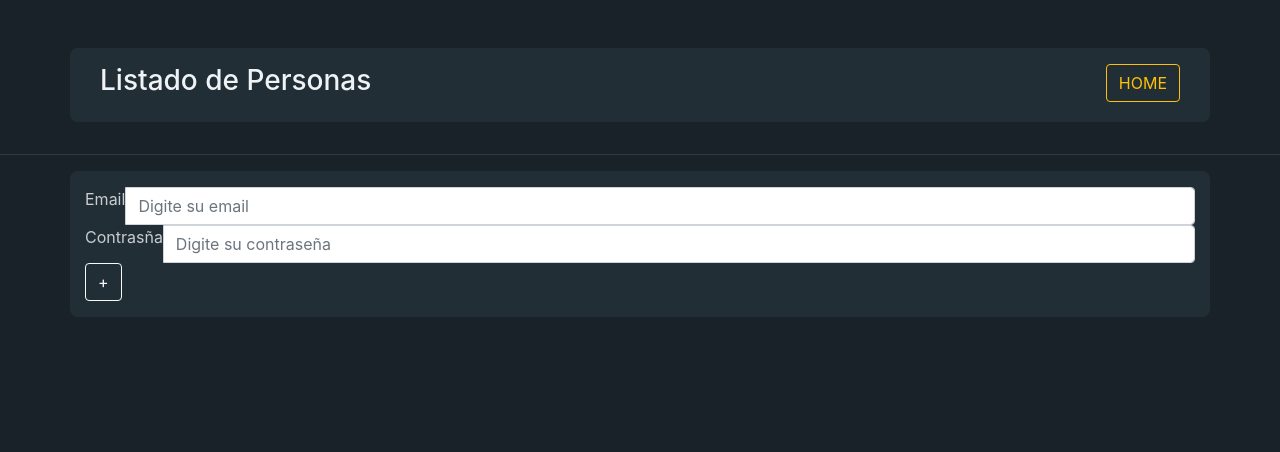
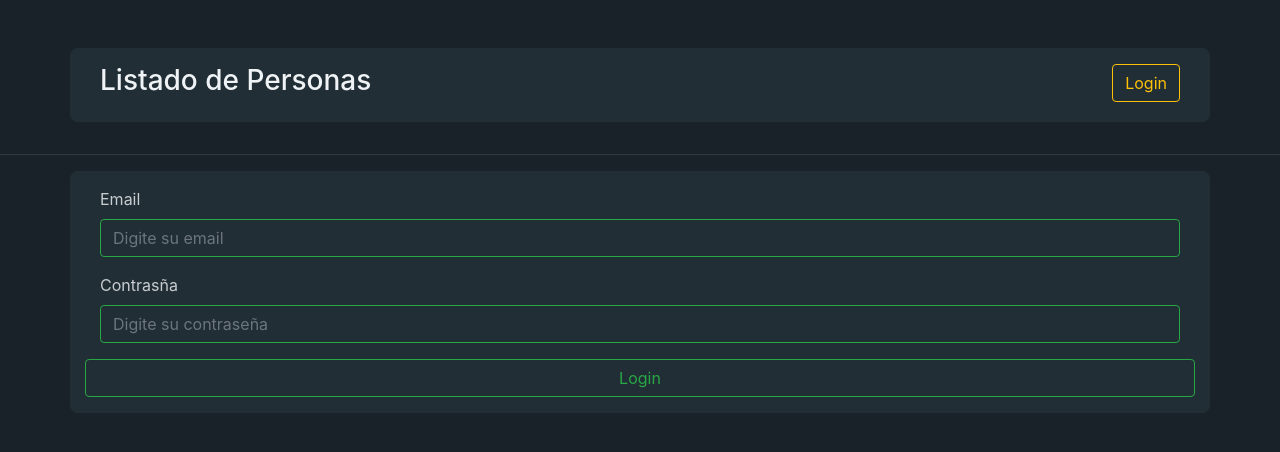
Before and after one commit to JosephRiosHenao/AngularPractices, an Angular app in the folder practice3/: page /login in a window 1280 px wide. Shown: the top 452 px of the page. Built offline with nearby package versions, Linux system fonts and the light colour scheme.

Commit message:
finish singIn and singOut

```diff
--- a/practice3/package.json
+++ b/practice3/package.json
@@ -20,6 +20,7 @@
     "@angular/platform-browser-dynamic": "~11.2.7",
     "@angular/router": "~11.2.7",
     "bootstrap": "^4.6.0",
+    "firebase": "^8.3.2",
     "jquery": "^3.6.0",
     "popper.js": "^1.16.1",
     "rxjs": "~6.6.0",
--- a/practice3/src/app/app.component.html
+++ b/practice3/src/app/app.component.html
@@ -1,6 +1,8 @@
 <div class="container mt-5">
   <div class="col">
-    <button class="btn btn-outline-warning float-right" [routerLink]="['']">HOME</button>
+    <div *ngIf="!isAuth(); then thenBlock else elseBlock"></div>
+    <ng-template #thenBlock><button class="btn btn-outline-warning float-right" [routerLink]="['login']">Login</button></ng-template>
+    <ng-template #elseBlock><button class="btn btn-outline-danger float-right" (click)="logout()">Logout</button></ng-template>
     <h3>{{ title }}</h3>
   </div>
 </div>
--- a/practice3/src/app/app.component.ts
+++ b/practice3/src/app/app.component.ts
@@ -1,21 +1,43 @@
-import { Component } from '@angular/core';
+import { Component, OnInit } from '@angular/core';
+import firebase from 'firebase';
+import { LoginService } from './login/login.service';
 // import { Persona } from './persona.model';
 // import { PersonasService } from './personas.service';
+
 
 @Component({
   selector: 'app-root',
   templateUrl: './app.component.html',
   styleUrls: ['./app.component.css']
 })
-export class AppComponent {
+export class AppComponent implements OnInit{
   public title = 'Listado de Personas';
+
   // public personas:Persona[] = [];
 
   // constructor(private personasService:PersonasService){}
   // ngOnInit(): void {
   //   this.personas = this.personasService.personas;
   // }
+    constructor(private loginService:LoginService){}
+    ngOnInit(){
+      const firebaseConfig = {
+        apiKey: "AIzaSyCCLnTnrYEPz9tSFBF9c0RrkVo6gtuAgPQ",
+        authDomain: "list-persons-angular.firebaseapp.com",
+      };
+      // Initialize Firebase
+      firebase.initializeApp(firebaseConfig);
+    }
 
+
+    isAuth(){
+      return this.loginService.isAuth();
+    }
+
+
+    logout(){
+      this.loginService.logout();
+    }
   // addPersona(persona:Persona){
   //   // this.personas.push(persona);
   //   this.personasService.addPersona(persona);
--- a/practice3/src/app/app.module.ts
+++ b/practice3/src/app/app.module.ts
@@ -13,6 +13,7 @@ import { ErrorComponent } from './error/error.component';
 import { DataService } from './data.service';
 import { HttpClientModule } from '@angular/common/http';
 import { LoginComponent } from './login/login.component';
+import { LoginService } from './login/login.service';
 
 @NgModule({
   declarations: [
@@ -29,7 +30,7 @@ import { LoginComponent } from './login/login.component';
     AppRoutingModule,
     HttpClientModule
   ],
-  providers: [LoggingService, PersonasService, DataService],
+  providers: [LoggingService, PersonasService, DataService, LoginService],
   bootstrap: [AppComponent]
 })
 export class AppModule { }
--- a/practice3/src/app/data.service.ts
+++ b/practice3/src/app/data.service.ts
@@ -2,17 +2,21 @@ import { Injectable } from '@angular/core';
 import { Persona } from './persona.model';
 import { HttpClient } from '@angular/common/http';
 import { Observable } from 'rxjs/internal/Observable';
+import { LoginService } from './login/login.service';
 
 @Injectable()
 export class DataService{
-    constructor(private httpClient:HttpClient){}
+    constructor(private httpClient:HttpClient,
+                private loginService:LoginService){}
 
     loadPersons():Observable<any>{
-        return this.httpClient.get('https://list-persons-angular-default-rtdb.firebaseio.com/datos.json');
+        const token = this.loginService.getIdToken();
+        return this.httpClient.get('https://list-persons-angular-default-rtdb.firebaseio.com/datos.json?auth='+token);
     }
 
     savePersons(personas:Persona[]){
-        this.httpClient.put('https://list-persons-angular-default-rtdb.firebaseio.com/datos.json',personas).subscribe
+        const token = this.loginService.getIdToken();
+        this.httpClient.put('https://list-persons-angular-default-rtdb.firebaseio.com/datos.json?auth='+token,personas).subscribe
         (
             response => console.log('Result save persons: '+response),
             error => console.log('Error save perons: '+error)
@@ -20,7 +24,8 @@ export class DataService{
     }
 
     modifyPersons(index:number, persona:Persona){
-        let url:string = "https://list-persons-angular-default-rtdb.firebaseio.com/datos/"+index+".json";
+        const token = this.loginService.getIdToken();
+        let url:string = "https://list-persons-angular-default-rtdb.firebaseio.com/datos/"+index+".json?auth="+token;
         this.httpClient.put(url,persona).subscribe
         (
             response => console.log("Result modify person: "+response),
@@ -29,7 +34,8 @@ export class DataService{
     }
 
     deletePerson(index:number){
-        let url:string = "https://list-persons-angular-default-rtdb.firebaseio.com/datos/"+index+".json";
+        const token = this.loginService.getIdToken();
+        let url:string = "https://list-persons-angular-default-rtdb.firebaseio.com/datos/"+index+".json?auth="+token;
         this.httpClient.delete(url).subscribe
         (
             response => console.log("Result delete person: "+response),
--- a/practice3/src/app/login/login.component.html
+++ b/practice3/src/app/login/login.component.html
@@ -1,13 +1,13 @@
 <div class="container">
     <form class="form" #f="ngForm" (ngSubmit)="f.form.valid && login(f)">
-        <div class="input-group">
+        <div class="form-group col">
             <label for="email">Email</label>
-            <input type="email" name="email" class="form-control" placeholder="Digite su email" ngModel required size="20">
+            <input type="email" name="email" class="form-control bg-transparent border-success text-white-50" placeholder="Digite su email" ngModel required size="20">
         </div>
-        <div class="input-group">
+        <div class="form-group col">
             <label for="password">Contrasña</label>
-            <input type="password" name="password" class="form-control" placeholder="Digite su contraseña" ngModel requiered size="20">
+            <input type="password" name="password" class="form-control bg-transparent border-success text-white-50" placeholder="Digite su contraseña" ngModel requiered size="20">
         </div>
-        <button type="submit" class="btn btn-outline-light">+</button>
+        <button type="submit" class="btn btn-outline-success col">Login</button>
     </form>
 </div>
--- a/practice3/src/app/login/login.component.ts
+++ b/practice3/src/app/login/login.component.ts
@@ -1,5 +1,6 @@
 import { Component, OnInit } from '@angular/core';
 import { NgForm } from '@angular/forms';
+import { LoginService } from './login.service';
 
 @Component({
   selector: 'app-login',
@@ -8,7 +9,7 @@ import { NgForm } from '@angular/forms';
 })
 export class LoginComponent implements OnInit {
 
-  constructor() { }
+  constructor(private loginService:LoginService) { }
 
   ngOnInit(): void {
   }
@@ -16,6 +17,7 @@ export class LoginComponent implements OnInit {
   login(form:NgForm){
     const email = form.value.email;
     const password = form.value.password;
+    this.loginService.login(email,password);
   }
 
 }
--- /dev/null
+++ b/practice3/src/app/login/login.service.ts
@@ -0,0 +1,43 @@
+import { Injectable } from "@angular/core";
+import { Router } from "@angular/router";
+import firebase from "firebase";
+
+
+@Injectable()
+export class LoginService{
+
+    token:string = ""
+
+    constructor(private router:Router){}
+
+    login(email:string, pass:string){
+        firebase.auth().signInWithEmailAndPassword(email,pass).
+            then(
+                response => {
+                    firebase.auth().currentUser!.getIdToken().
+                    then(
+                        token => {
+                            this.token = token;
+                            this.router.navigate(['']);
+                        }
+                    )
+                }
+            )
+    }
+
+
+    getIdToken(){
+        return this.token;
+    }
+
+    isAuth(){
+        return this.token != "";
+    }
+
+    logout(){
+        firebase.auth().signOut().then(()=>{
+            this.token = "";
+            this.router.navigate(['login']);
+        }).catch(error => console.log("Error de LogOut: "+error))
+    }
+}
```
Also changed, not shown: 1 other file (tests, documents, lock files or other folders).
